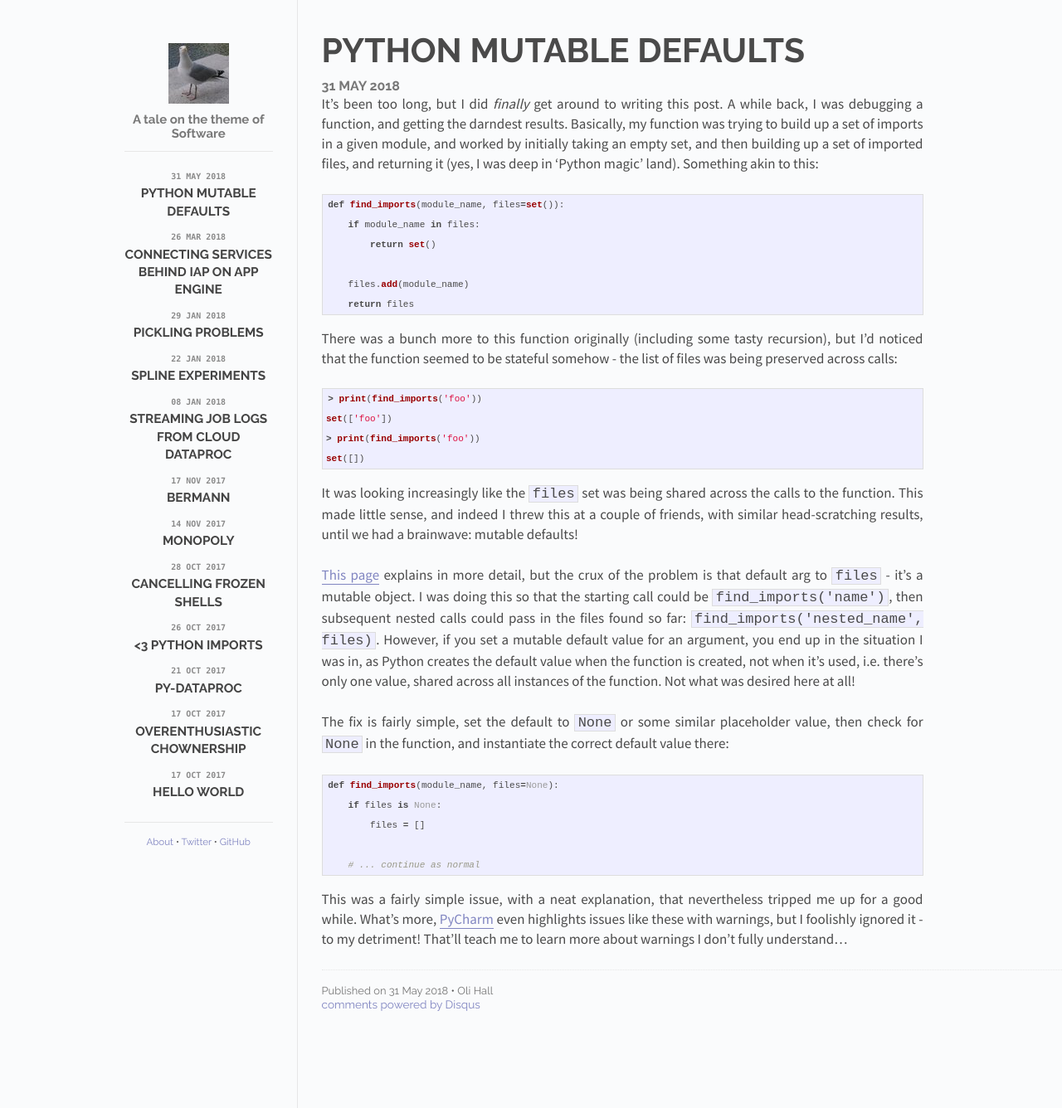
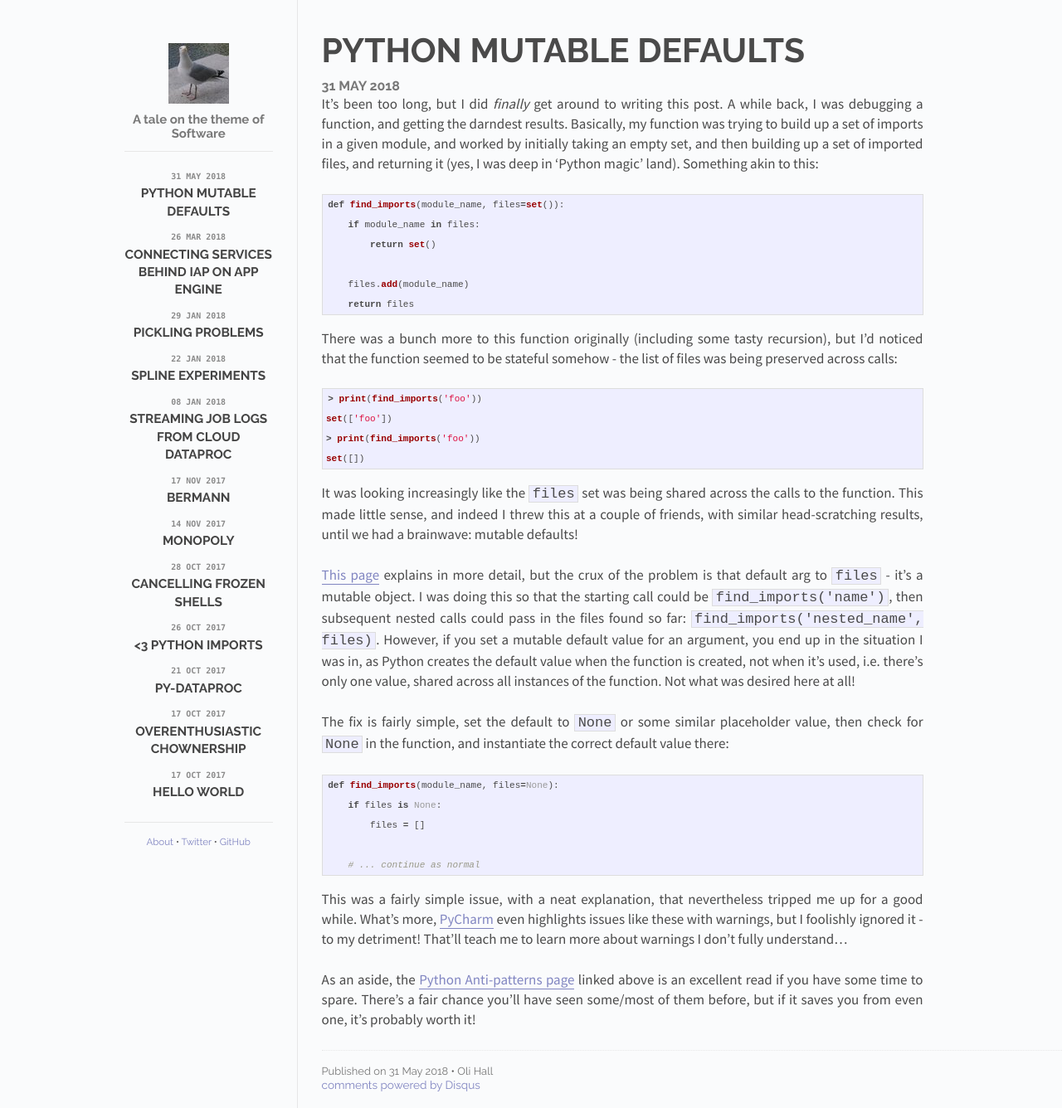
Before and after one commit to oli-hall/oli-hall.github.io, a Jekyll site: the page built from _posts/2018-05-31-python-mutable-defaults.md, in a window 1280 px wide. Shown: the whole page at 83% size. Built offline with Jekyll 4.4.1, drawn with Linux system fonts in a browser that asks for light colours; comment, search, counter and statistics services are not loaded.

Commit message:
Add note on anti-patterns site

````diff
--- a/_posts/2018-05-31-python-mutable-defaults.md
+++ b/_posts/2018-05-31-python-mutable-defaults.md
@@ -41,3 +41,5 @@ def find_imports(module_name, files=None):
 ```
 
 This was a fairly simple issue, with a neat explanation, that nevertheless tripped me up for a good while. What's more, [PyCharm](https://www.jetbrains.com/pycharm/) even highlights issues like these with warnings, but I foolishly ignored it - to my detriment! That'll teach me to learn more about warnings I don't fully understand...
+
+As an aside, the [Python Anti-patterns page](https://docs.quantifiedcode.com/python-anti-patterns/index.html) linked above is an excellent read if you have some time to spare. There's a fair chance you'll have seen some/most of them before, but if it saves you from even one, it's probably worth it!
````
